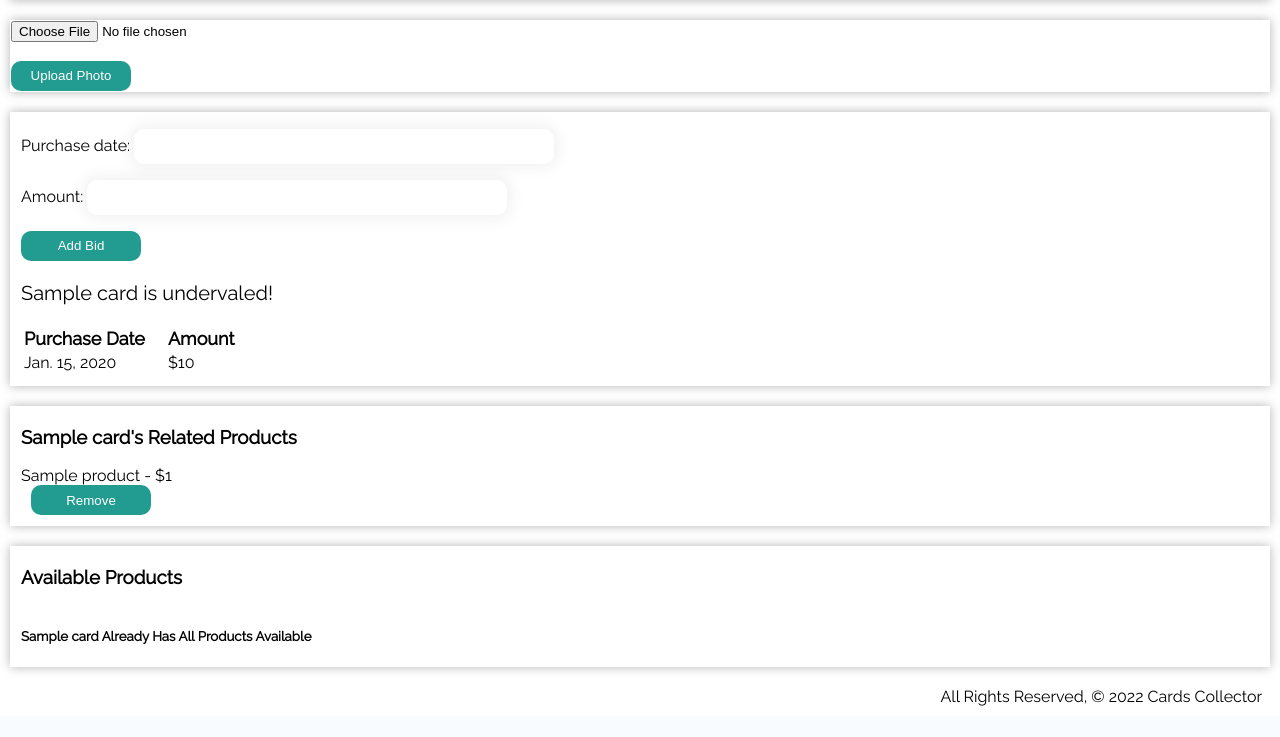
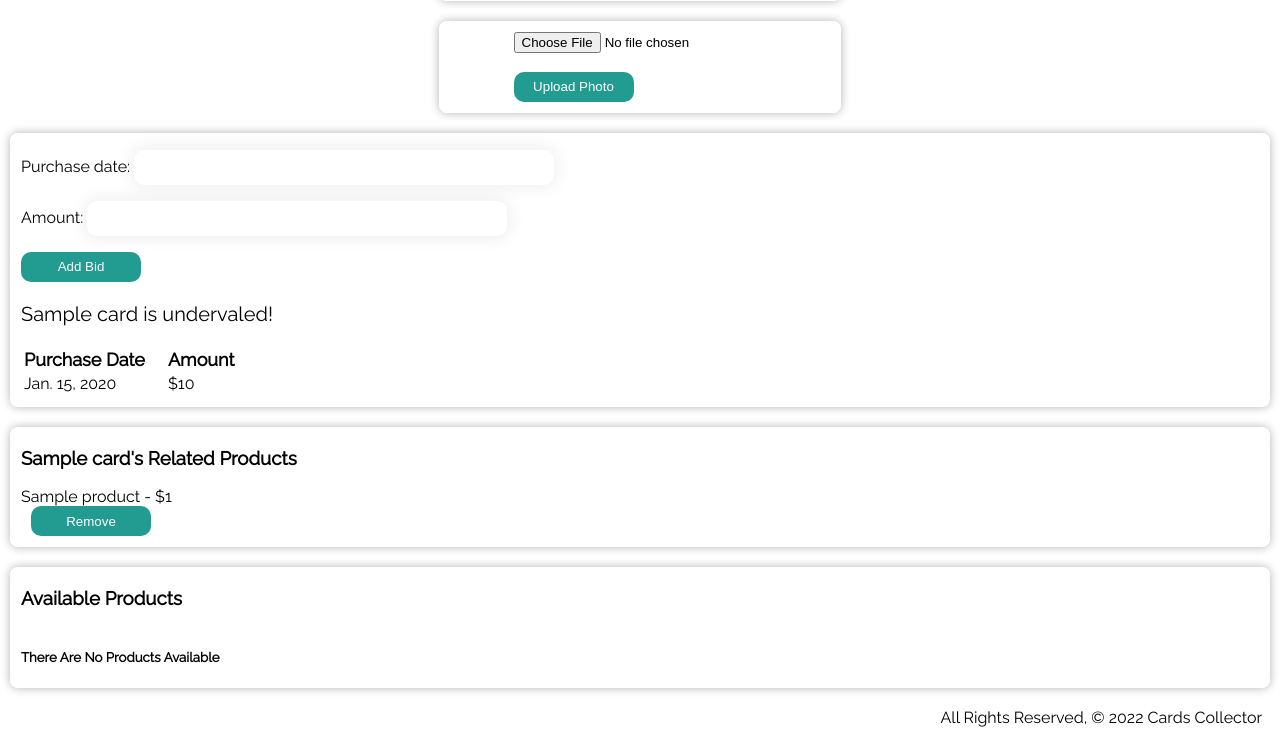
Before and after one commit to jkawashiri/cardscollector, a Django app: page /cards/1/ in a window 1280 px wide. Shown: the part 709-1446 px from the top of the page. Before the commit the page ends 1415 px from the top, so only its background shows below. Run offline with Django 5.2, Linux system fonts and the light colour scheme; tables that the repository leaves empty hold one stand-in row (values such as "Sample post").

Commit message:
formats images

```diff
--- a/main_app/static/css/style.css
+++ b/main_app/static/css/style.css
@@ -62,6 +62,7 @@ nav > div {
 
 .card {
     border: 1px solid white;
+    border-radius: 8px;
     box-shadow: 0 0 10px rgba(0, 0, 0, 0.3);
     margin-bottom: 20px;
     margin-right: 10px;
@@ -182,3 +183,49 @@ p.name {
     font-size: 18px;
     padding-right: 20px;
 }
+
+.upload {
+    display: flex;
+    align-items: center;
+    justify-content: center;
+    padding-top: 10px;
+    padding-bottom: 10px;
+}
+
+.upload-card {
+    border: 1px solid white;
+    border-radius: 8px;
+    box-shadow: 0 0 10px rgba(0, 0, 0, 0.3);
+    display: block;
+    margin-bottom: 20px;
+    margin-right: auto;
+    margin-left: auto;
+    width: 50vmin;
+}
+
+.image {
+    display: block;
+    margin: auto;
+    border-radius: inherit;
+    max-width: 100%;
+    max-height: 100%;
+}
+
+.image-card {
+    border: 1px solid white;
+    border-radius: 8px;
+    box-shadow: 0 0 10px rgba(0, 0, 0, 0.3);
+    display: block;
+    margin-bottom: 20px;
+    margin-right: auto;
+    margin-left: auto;
+    width: 50vmin;
+}
+
+.image-container {
+    display: flex;
+    justify-content: center;
+    align-items: center;
+    padding: 10px;
+    border-radius: 8px;
+}
--- a/main_app/templates/cards/detail.html
+++ b/main_app/templates/cards/detail.html
@@ -16,21 +16,25 @@
     </div>
 </div>
 
-<div class="card">
+<div class="image-card">
+    <div class="image-container">
         {% for photo in card.photo_set.all %}
-        <img class="responsive-img card-panel" src="{{photo.url}}">
+            <img src="{{photo.url}}" class="image">
         {% empty %}
-        <div class="card-panel teal-text center-align">No Photos Uploaded</div>
+            <div>No Photos Uploaded</div>
         {% endfor %}
     </div>
+</div>
 
-<div class="card">
+<div class="upload-card">
+    <div class="upload">
         <form action="{% url 'add_photo' card.id %}" enctype="multipart/form-data" method="POST" class="card-panel">
             {% csrf_token %}
             <input type="file" name="photo-file">
             <br><br>
             <button type="submit" class="btn">Upload Photo</button>
         </form>
+    </div>
 </div>
 
 <div class="bid-table">
@@ -105,7 +109,7 @@
             </div>
         {% endfor %}
     {% else %}
-        <h5>{{card.name}} Already Has All Products Available</h5>
+        <h5>There Are No Products Available</h5>
     {% endif %}
 </div>
 </div>
```
Lines whose indentation alone changed are shown as unchanged.
